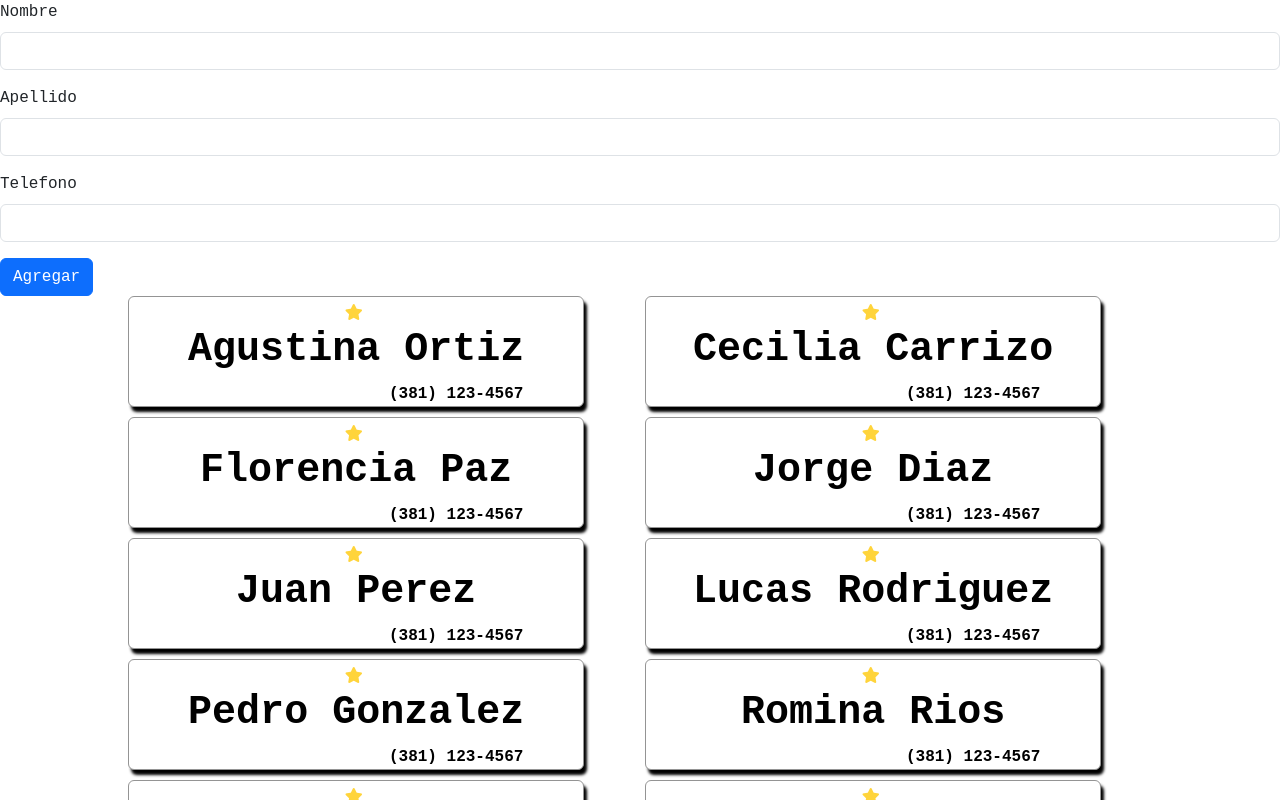
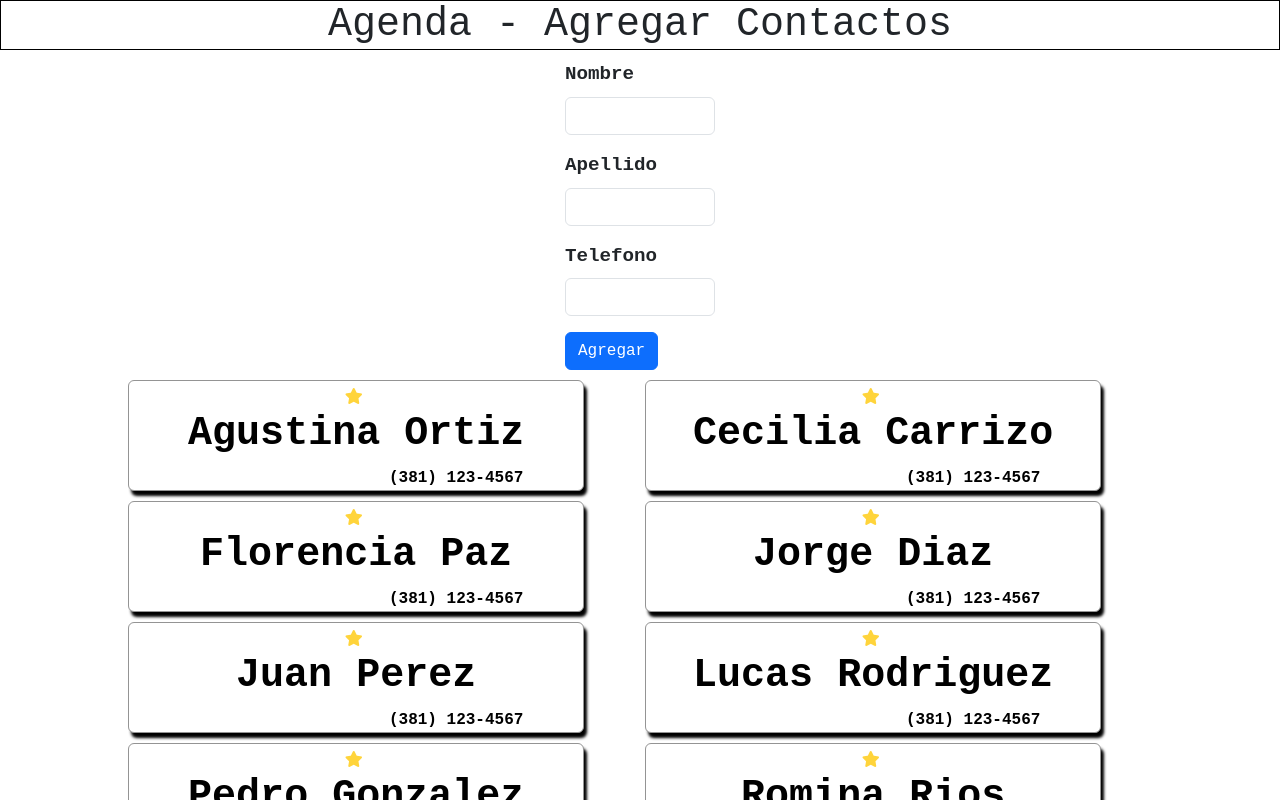
Before and after one commit to augustoterrera/Agenda, a React (Vite) app: page / in a window 1280 px wide. Shown: the top 800 px of the page. Built offline with nearby package versions, Linux system fonts and the light colour scheme.

Commit message:
Agregado validación en nombre apellido y telefono. cuando se da al botón, se vacían los campos para agregar mas luego. ajustado los campos para una mejor visibilidad. estilos añadidos.

```diff
--- a/src/Agenda.css
+++ b/src/Agenda.css
@@ -15,3 +15,16 @@
 .card strong{
     margin-left: 200px;
 }
+
+.formularioAdd{
+    font-size: larger;
+    font-weight: 900;
+    justify-content: center;
+    max-width: 150px;
+    display: flex;
+    margin: 0 auto;
+    gap: 5px;
+    margin-top: 10px;
+    margin-bottom: 10px;
+
+}
--- a/src/components/Agenda.jsx
+++ b/src/components/Agenda.jsx
@@ -4,35 +4,37 @@ import Contacto from './Contacto'
 import '../Agenda.css'
 import Formulario from './Formulario'
 
-const Agenda = ({datos}) => {
+const Agenda = ({ datos }) => {
   const [contactos, setContactos] = useState(datos)
-    const getDatos = (usuario)=>{
-      //Aqui esta como lo hice primero, es un quilombo
-     // const copiaContactos = [...contactos]
-    //const id = copiaContactos.length + 1
-     // const usuariosconID = {...usuario, id}
-     // setContactos([...contactos, usuariosconID])
-     //Abajo actualizo el estado con setContactos y le paso todo el objeto primero y despues el nuevo
-     //usuario que se carga en el formulario el id lo determino con la logitud de contactos
-     setContactos(contactos=>[...contactos, {...usuario, id: contactos.length + 1}])
+  const getDatos = (usuario) => {
+    /*
+    Aqui esta como lo hice primero, es un quilombo
+    const copiaContactos = [...contactos]
+    const id = copiaContactos.length + 1
+    const usuariosconID = {...usuario, id}
+    setContactos([...contactos, usuariosconID])
+    Abajo actualizo el estado con setContactos y le paso todo el objeto primero y despues el nuevo
+    usuario que se carga en el formulario el id lo determino con la logitud de contactos
+    */
+    setContactos(contactos => [...contactos, { ...usuario, id: contactos.length + 1 }])
   }
-    const cambiar = (id) =>{
-        setContactos(contactos.map(c => c.id === id ? {...c, favorito: !c.favorito}: c))
+  const cambiar = (id) => {
+    setContactos(contactos.map(c => c.id === id ? { ...c, favorito: !c.favorito } : c))
   }
-    const fav = contactos.filter(c => c.favorito).sort((a,b) => a.nombre.localeCompare(b.nombre))
-    const resto = contactos.filter(c => !c.favorito).sort((a,b) => a.nombre.localeCompare(b.nombre))
+  const fav = contactos.filter(c => c.favorito).sort((a, b) => a.nombre.localeCompare(b.nombre))
+  const resto = contactos.filter(c => !c.favorito).sort((a, b) => a.nombre.localeCompare(b.nombre))
   return (
     <>
-    <Formulario getDatos={getDatos}/>
+      <Formulario getDatos={getDatos} />
       <div className='agenda'>
         {fav.map(c =>
 
-          <Contacto key={c.id} {...c} cambiar={cambiar}/>
+          <Contacto key={c.id} {...c} cambiar={cambiar} />
 
         )}
         {resto.map(c =>
 
-        <Contacto key={c.id} {...c} cambiar={cambiar}/>
+          <Contacto key={c.id} {...c} cambiar={cambiar} />
 
         )}
 
--- a/src/components/Formulario.jsx
+++ b/src/components/Formulario.jsx
@@ -1,36 +1,61 @@
 import { useState } from "react"
 
-const Formulario = ({getDatos}) => {
+const Formulario = ({ getDatos }) => {
   const [nombre, setNombre] = useState('')
   const [apellido, setApellido] = useState('')
   const [telefono, setTelefono] = useState('')
   //La funcion cargar lo que hace es evitar que el form se actulice y le pasa como objeto
   //los datos obtenidos de los inputs a la funcion que le paso por props
-    const cargar = (e) =>{
+  const cargar = (e) => {
     e.preventDefault()
-        const nuevosDatos = {nombre, apellido, telefono}
+    // Validar que los campos no estén vacíos
+    if (nombre.trim() === '' || apellido.trim() === '' || telefono.trim() === '') {
+      alert('Por favor completa todos los campos.');
+      return;
+    }
+    const nuevosDatos = { nombre, apellido, telefono }
     getDatos(nuevosDatos)
+
+        // Limpiar los campos después de agregar los datos
+        setNombre('');
+        setApellido('');
+        setTelefono('');
   }
   return (
     <>
+      <h1 style={{ textAlign: 'center', border: '1px solid black' }}>Agenda - Agregar Contactos</h1>
+      <div className="formularioAdd">
         <form>
           <div className="mb-3">
             <label htmlFor="nombre" className="form-label">Nombre</label>
-    <input type="text" className="form-control" id="nombre" aria-describedby="emailHelp" value={nombre} onChange={(e)=>{setNombre(e.target.value)}}/>
+            <input type="text" className="form-control" id="nombre" aria-describedby="emailHelp" value={nombre} onChange={(e) =>
+              { setNombre(e.target.value) }} required autoComplete="off"/>
             <div id="emailHelp" className="form-text"> </div>
           </div>
           <div className="mb-3">
             <label htmlFor="apellido" className="form-label">Apellido</label>
-    <input type="text" className="form-control" id="apellido" value={apellido} onChange={(e)=>setApellido(e.target.value)}/>
+            <input type="text" className="form-control" id="apellido" value={apellido} onChange={(e) =>
+              setApellido(e.target.value)} required autoComplete="off" />
           </div>
           <div className="mb-3">
             <label htmlFor="telefono" className="form-label">Telefono</label>
-    <input type="text" className="form-control" id="telefono" value={telefono} onChange={(e)=>setTelefono(e.target.value)}/>
+            <input type="number" className="form-control" id="telefono" value={telefono} onChange={(e) =>
+              setTelefono(e.target.value)} required maxLength={15} autoComplete="off"/>
           </div>
           <button type="submit" className="btn btn-primary" onClick={cargar}>Agregar</button>
         </form>
+      </div>
     </>
   )
 }
+// Cambios realizados:
+/*
 
+Desactivar el autocomplete para un manejo de datos mas eficaz
+Agregado Required en los inputs de nombre, apellido y telefono para que no se puedan dejar vacios
+Agregado maxLength en el input de telefono para que no se puedan escribir mas de 15 digitos
+Añadido estilos mas un H1 para que se vea mejor
+
+
+*/
 export default Formulario
```
Lines whose indentation alone changed are shown as unchanged.
